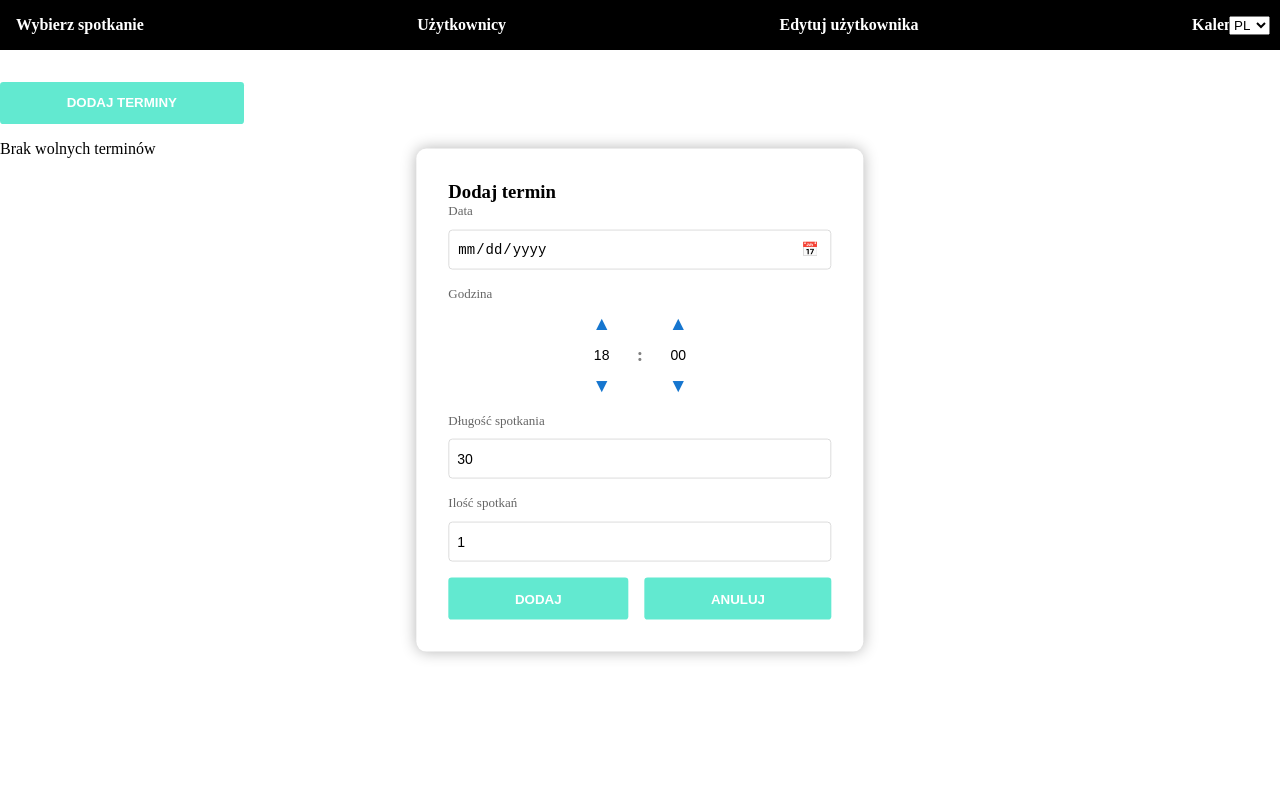
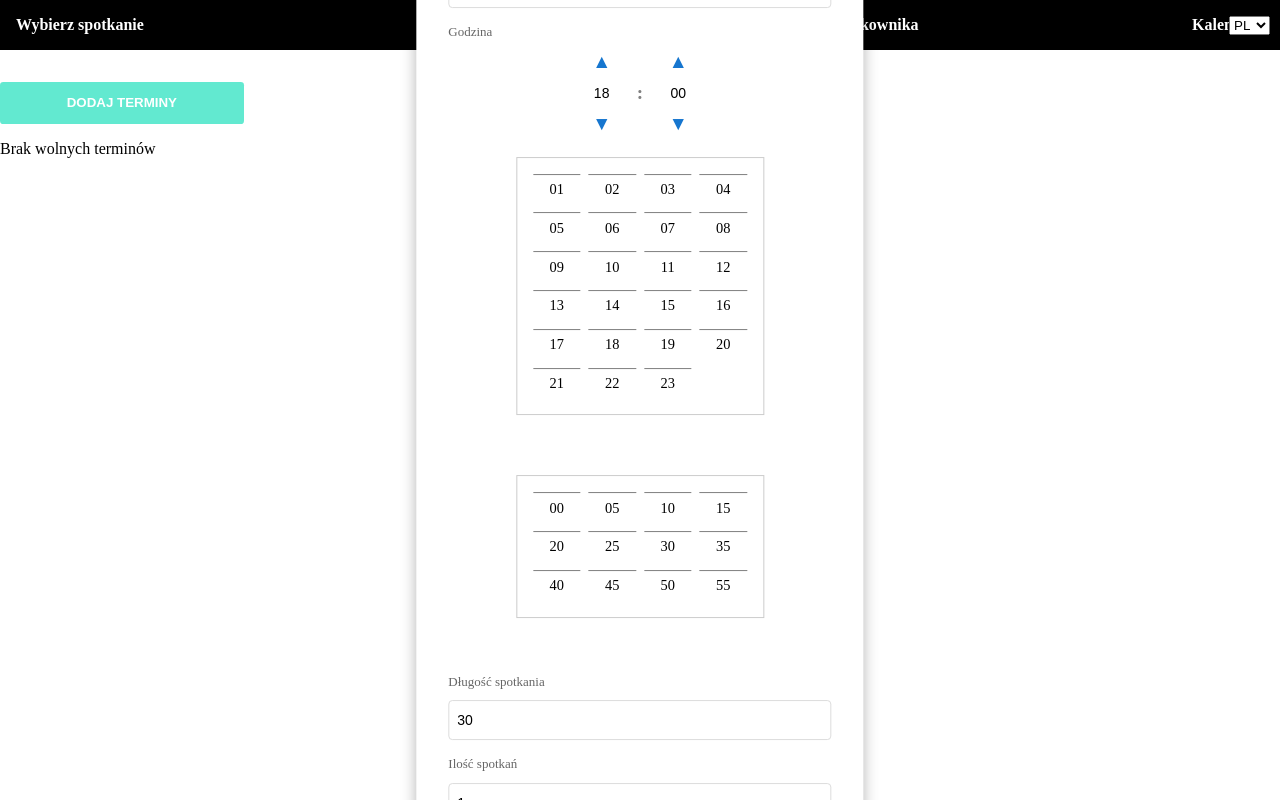
Before and after one commit to odevpl/Calendar, a React (Vite) app: page /calendar in a window 1280 px wide. Both pictures are taken after a click on the button "DODAJ TERMINY". Built offline with nearby package versions, Linux system fonts and the light colour scheme.

Commit message:
add TimePickerModal UI and basic logic

```diff
--- a/src/pages/calendar/SelectTime/SelectTime.jsx
+++ b/src/pages/calendar/SelectTime/SelectTime.jsx
@@ -1,6 +1,7 @@
 import { useEffect, useState } from 'react';
 import './SelectTime.scss';
 import dayjs from 'dayjs';
+import TimePickerModal from './TimePickerModal/TimePickerModal';
 
 const SelectTime = ({ onChangeTime }) => {
   const nowIs = dayjs();
@@ -61,10 +62,21 @@ const SelectTime = ({ onChangeTime }) => {
   const formattedMinute = minute < 10 ? `0${minute}` : `${minute}`;
   const time = `${formattedHour}:${formattedMinute}`;
 
+  // przesłanie nowej godziny do komponentu calendar
   useEffect(() => {
     onChangeTime(time);
   }, [time, onChangeTime]);
   // onChangeTime(time);
+
+  // funkcje dla Modal Pickera
+  const handleSelectorHour = (value) => {
+    setHour(Number(value));
+  };
+
+  const handleSelectorMinute = (value) => {
+    setMinute(Number(value));
+  };
+
   return (
     <>
       <div className='formGroup'>
@@ -79,7 +91,7 @@ const SelectTime = ({ onChangeTime }) => {
               type='number'
               min={1}
               max={23}
-              value={hour}
+              value={String(hour).padStart(2, '0')}
               onChange={handleHourChange}
             />
             <button onClick={subtractHour}>▼</button>
@@ -102,6 +114,11 @@ const SelectTime = ({ onChangeTime }) => {
             <button onClick={subtractMinute}>▼</button>
           </div>
         </div>
+
+        <TimePickerModal
+          onSelectHour={handleSelectorHour}
+          onSelectMinute={handleSelectorMinute}
+        />
       </div>
     </>
   );
--- a/src/pages/calendar/SelectTime/SelectTime.scss
+++ b/src/pages/calendar/SelectTime/SelectTime.scss
@@ -1,5 +1,4 @@
-// czas zmiana super komponent
-// ==========================================
+
 .time {
   width: 30%;
   margin: 0 auto;
--- /dev/null
+++ b/src/pages/calendar/SelectTime/TimePickerModal/TimePickerModal.jsx
@@ -0,0 +1,80 @@
+import './TimePickerModal.scss';
+
+const TimePickerModal = ({ onSelectHour, onSelectMinute }) => {
+  const hourData = [
+    '01',
+    '02',
+    '03',
+    '04',
+    '05',
+    '06',
+    '07',
+    '08',
+    '09',
+    '10',
+    '11',
+    '12',
+    '13',
+    '14',
+    '15',
+    '16',
+    '17',
+    '18',
+    '19',
+    '20',
+    '21',
+    '22',
+    '23',
+  ];
+
+  const minuteData = [
+    '00',
+    '05',
+    '10',
+    '15',
+    '20',
+    '25',
+    '30',
+    '35',
+    '40',
+    '45',
+    '50',
+    '55',
+  ];
+
+  return (
+    <div className='modalTime'>
+      {/* godziny */}
+      <div className='section hoursSection'>
+        <div className='gridTime'>
+          {hourData.map((hour) => (
+            <div
+              key={hour}
+              className='timeItem'
+              onClick={() => onSelectHour(hour)}
+            >
+              {hour}
+            </div>
+          ))}
+        </div>
+      </div>
+      <br></br> <br></br>
+      {/* minuy */}
+      <div className='section minutesSection'>
+        <div className='gridTime'>
+          {minuteData.map((minute) => (
+            <div
+              key={minute}
+              className='timeItem'
+              onClick={() => onSelectMinute(minute)}
+            >
+              {minute}
+            </div>
+          ))}
+        </div>
+      </div>
+    </div>
+  );
+};
+
+export default TimePickerModal;
--- /dev/null
+++ b/src/pages/calendar/SelectTime/TimePickerModal/TimePickerModal.scss
@@ -0,0 +1,32 @@
+.modalTime {
+  width: 280px;
+  padding: 1rem;
+  background: white;
+
+  border-radius: 8px;
+  margin: 0 auto;
+
+  .section {
+    margin-bottom: 1.5rem;
+    border: 1px solid #ccc;
+    padding: 1rem;
+  }
+
+  .gridTime {
+    display: grid;
+    grid-template-columns: repeat(4, 1fr);
+    gap: 0.5rem;
+  }
+
+  .timeItem {
+    padding: 0.4rem 0;
+    text-align: center;
+    cursor: pointer;
+    font-size: 0.9rem;
+    border-top: 1px solid gray;
+
+    &:hover {
+      background-color: #e6f0ff;
+    }
+  }
+}
```
